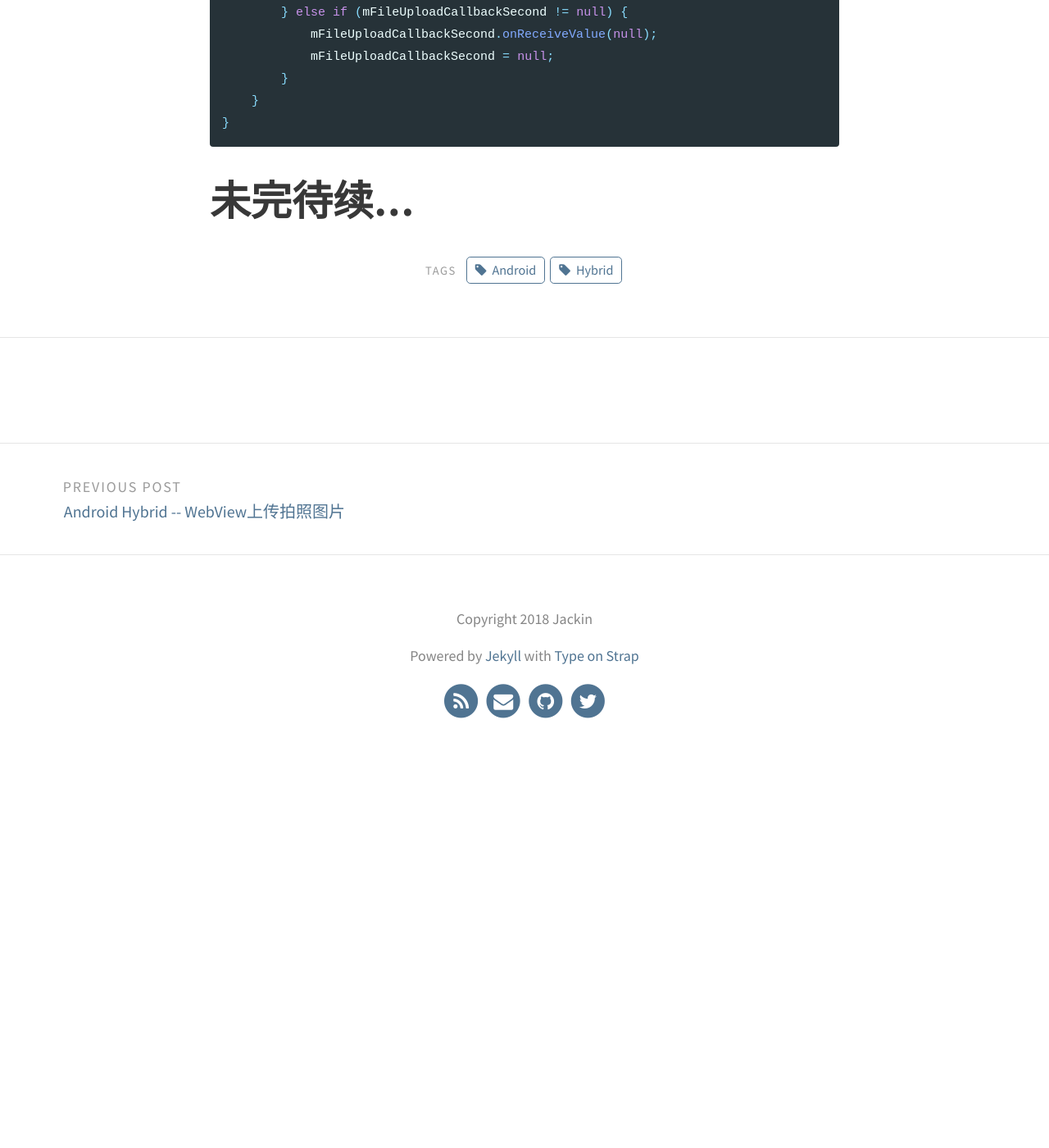
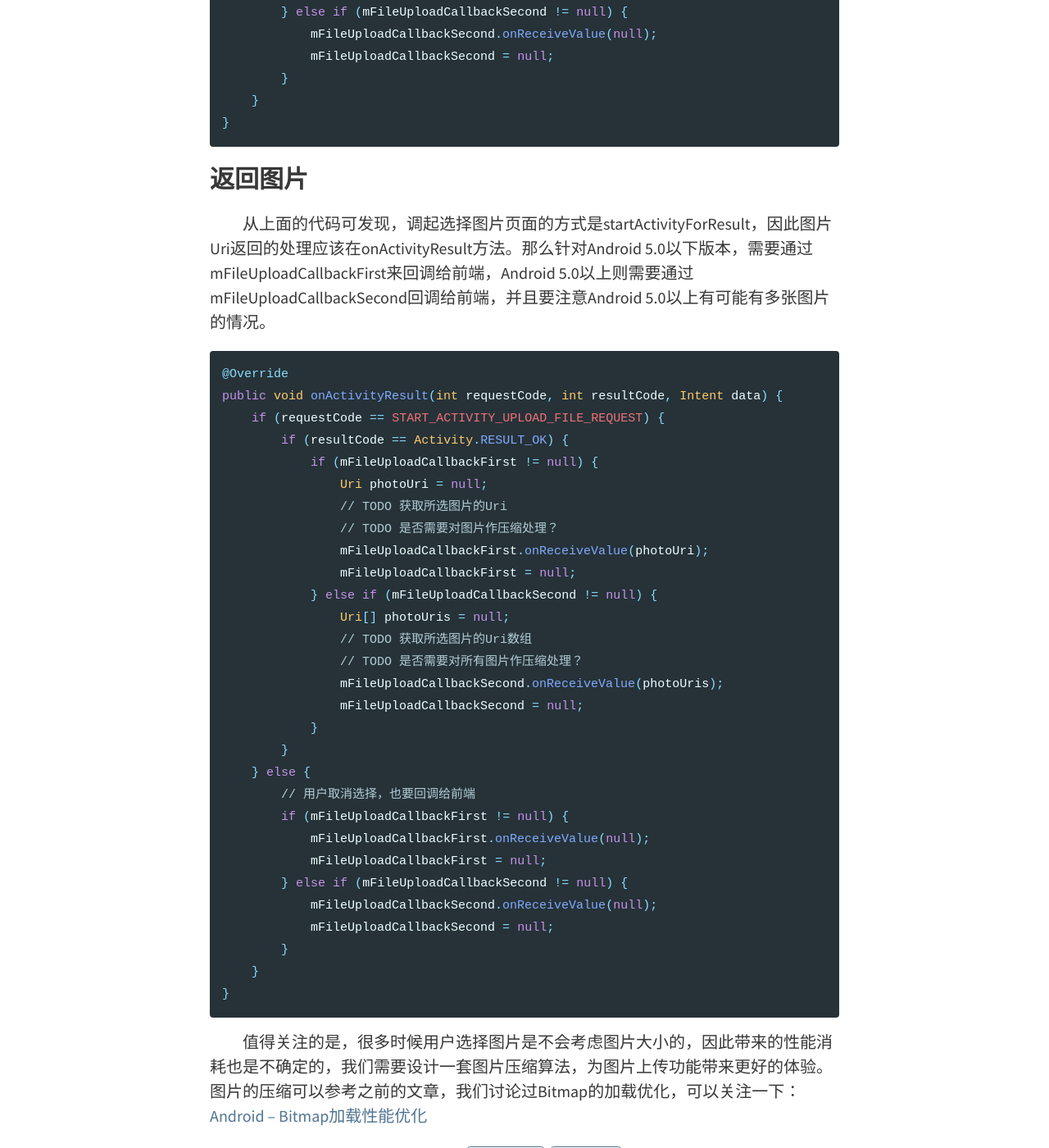
Before and after one commit to LiuJQ/LiuJQ.github.io, a Jekyll site: the page built from _posts/2018-02-28-android-hybrid-upload-file.md, in a window 1280 px wide and 1400 px high, scrolled down 2792 px. Shown: the whole window at 82% size. Built offline with Jekyll 4.4.1, drawn with Linux system fonts in a browser that asks for light colours; comment, search, counter and statistics services are not loaded; before the commit the page ends 3753 px from its top, so only the background shows below that.

Commit message:
update article

````diff
--- a/_posts/2018-02-28-android-hybrid-upload-file.md
+++ b/_posts/2018-02-28-android-hybrid-upload-file.md
@@ -88,4 +88,37 @@ protected void openFileInput(final ValueCallback<Uri> fileUploadCallbackFirst,
 }
 ```
 
-# 未完待续...
+### 返回图片
+&emsp;&emsp;从上面的代码可发现，调起选择图片页面的方式是startActivityForResult，因此图片Uri返回的处理应该在onActivityResult方法。那么针对Android 5.0以下版本，需要通过mFileUploadCallbackFirst来回调给前端，Android 5.0以上则需要通过mFileUploadCallbackSecond回调给前端，并且要注意Android 5.0以上有可能有多张图片的情况。
+```java
+@Override
+public void onActivityResult(int requestCode, int resultCode, Intent data) {
+    if (requestCode == START_ACTIVITY_UPLOAD_FILE_REQUEST) {
+        if (resultCode == Activity.RESULT_OK) {
+            if (mFileUploadCallbackFirst != null) {
+                Uri photoUri = null;
+                // TODO 获取所选图片的Uri
+                // TODO 是否需要对图片作压缩处理？
+                mFileUploadCallbackFirst.onReceiveValue(photoUri);
+                mFileUploadCallbackFirst = null;
+            } else if (mFileUploadCallbackSecond != null) {
+                Uri[] photoUris = null;
+                // TODO 获取所选图片的Uri数组
+                // TODO 是否需要对所有图片作压缩处理？
+                mFileUploadCallbackSecond.onReceiveValue(photoUris);
+                mFileUploadCallbackSecond = null;
+            }
+        }
+    } else {
+        // 用户取消选择，也要回调给前端
+        if (mFileUploadCallbackFirst != null) {
+            mFileUploadCallbackFirst.onReceiveValue(null);
+            mFileUploadCallbackFirst = null;
+        } else if (mFileUploadCallbackSecond != null) {
+            mFileUploadCallbackSecond.onReceiveValue(null);
+            mFileUploadCallbackSecond = null;
+        }
+    }
+}
+```
+&emsp;&emsp;值得关注的是，很多时候用户选择图片是不会考虑图片大小的，因此带来的性能消耗也是不确定的，我们需要设计一套图片压缩算法，为图片上传功能带来更好的体验。图片的压缩可以参考之前的文章，我们讨论过Bitmap的加载优化，可以关注一下：[Android -- Bitmap加载性能优化](/_post/2018-02-27-android-bitmap-compress.md)
````
